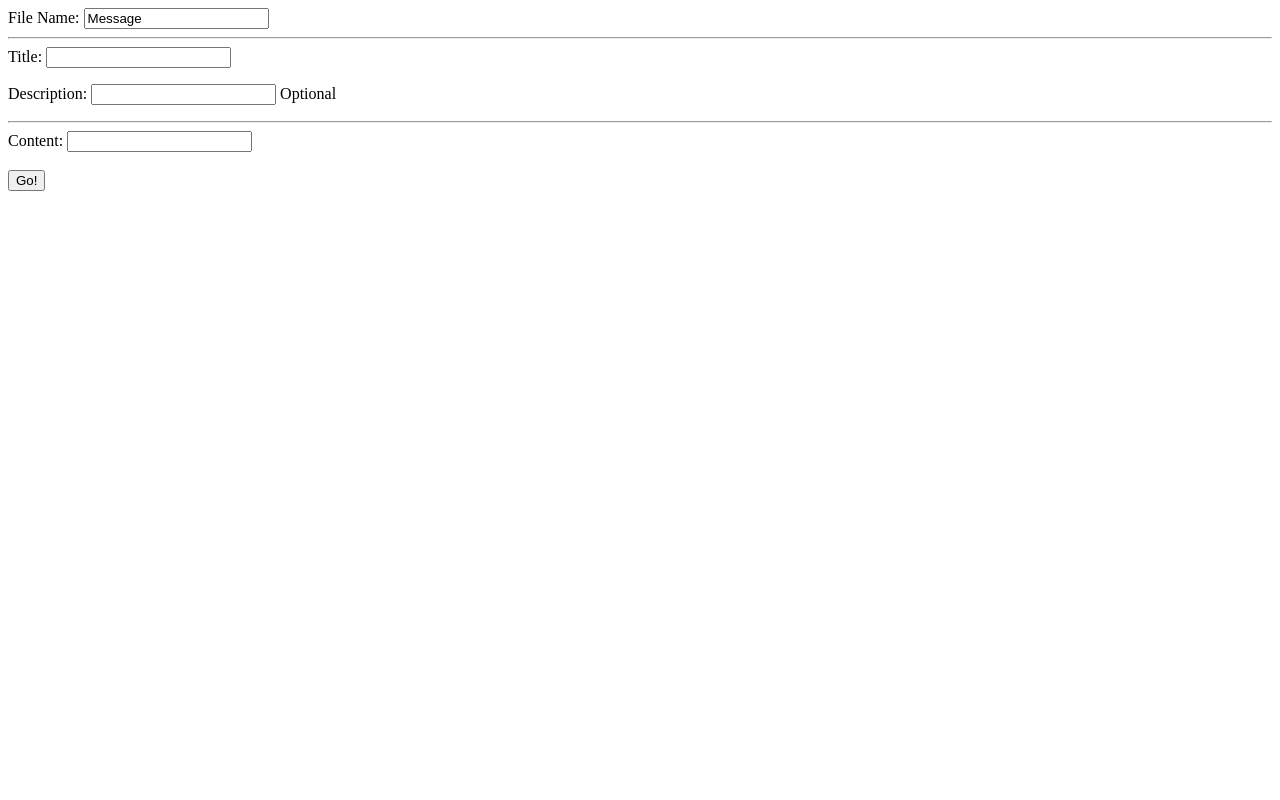
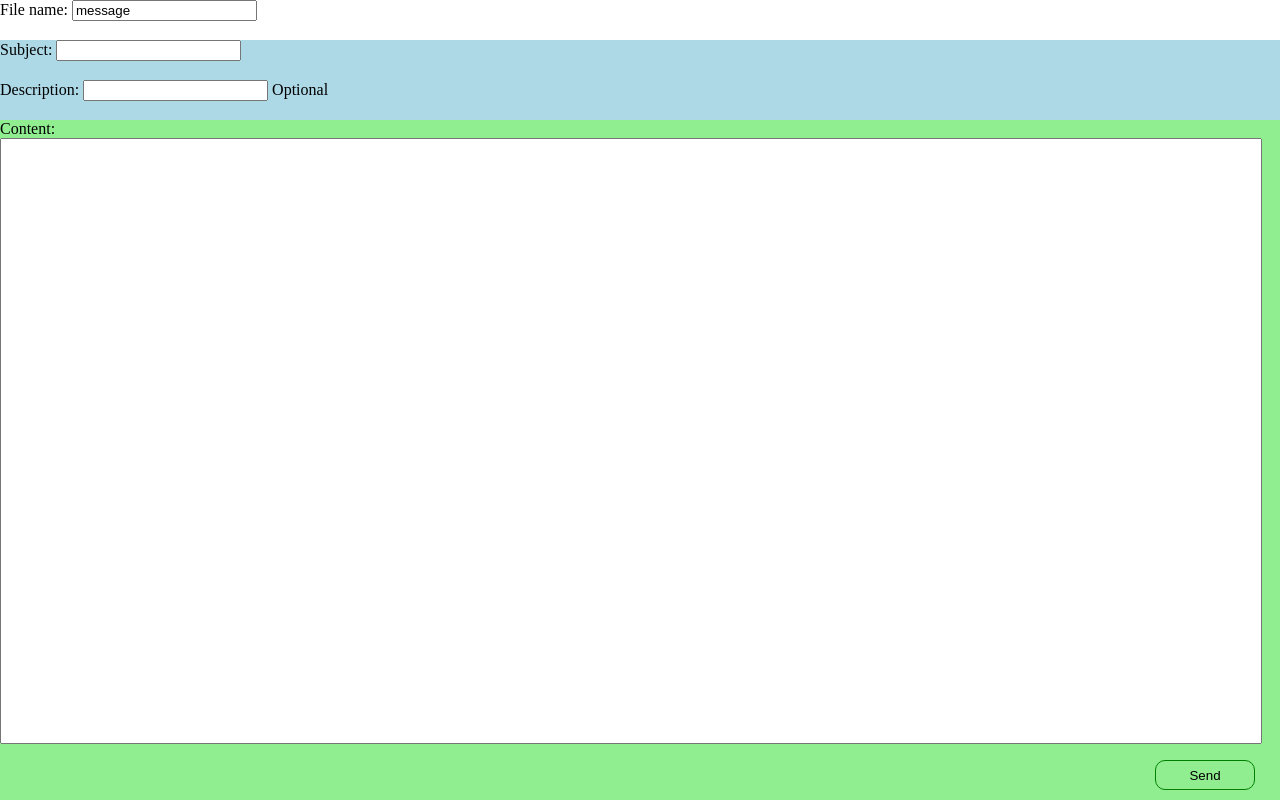
Before and after one commit to athdot/ath-filetype, a plain HTML site: page 404.html in a window 1280 px wide. Drawn offline with nearby package versions, Linux system fonts and the light colour scheme.

Commit message:
Update 404.html

```diff
--- a/404.html
+++ b/404.html
@@ -2,18 +2,77 @@
 <html>
   <head>
     <title>Message Writer</title>
+<style>
+.contentbox{
+width: 98%;
+height: 100%;
+}
+.sendbutton{
+width:100px;
+height: 30px;
+border: 1px solid green;
+background-color: lightgreen;
+position:absolute;
+right: 25px;
+bottom: 10px;
+border-radius: 10px;
+}
+.filename{
+width: 100%;
+height: 40px;
+position: absolute;
+background-color:white;
+left: 0px;
+top: 0px;
+}
+.subject{
+background-color: lightblue;
+position:absolute;
+top: 40px;
+left: 0px;
+width: 100%;
+height: 40px;
+}
+.descript{
+position:absolute;
+top:80px;
+left: 0px;
+background-color: lightblue;
+width: 100%;
+height: 40px;
+}
+.content{
+position:absolute;
+top:120px;
+left: 0px;
+background-color: lightgreen;
+width: 100%;
+}
+body{
+background-color: lightgrey;
+}
+</style>
   </head>
   <body>
-File Name: <input type="text" value="Message" id="flnam"></input>
-<hr>
-Title: <input type="text" id="titlebox"></input><p>
-Description: <input type="text" id="descript"></input> Optional<br>
-<hr>
-Content: <input type="text" id="contentbox"></input><br><br>
-<button onclick="Buttin()">Go!</button>
+<div class="filename">File name: <input type="text" value="message" id="flnam"></input></div>
+<div class="subject">Subject: <input type="text" id="titlebox"></input></div>
+<div class="descript">Description: <input type="text" id="descript"></input> Optional</div>
+<div class="content" style="height: 200px;" id="jsres">Content: <div style="height: 0px;width:100%;" id="mrbluesky"><input type="text" id="contentbox" class="contentbox"></input></div></div>
+<button onclick="Buttin()" class="sendbutton">Send</button>
 <script src="//ajax.googleapis.com/ajax/libs/jquery/3.1.0/jquery.min.js"></script>
 <a id="export" class="myButton" download="name" href="#" style="display:none;">export</a>
 <script>
+var kawaii = window.innerHeight-120
+var moarkawaii = window.innerHeight-200
+document.getElementById('jsres').setAttribute("style","height: " + kawaii + "px;");
+document.getElementById('mrbluesky').setAttribute("style","height: " + moarkawaii + "px;");
+window.addEventListener('resize', function(event){
+var kawaii = window.innerHeight-120
+var moarkawaii = window.innerHeight-200
+document.getElementById('mrbluesky').setAttribute("style","height: " + moarkawaii + "px;");
+document.getElementById('jsres').setAttribute("style","height: " + kawaii + "px;");
+});
+
     function createDownloadLink(anchorSelector, str, fileName){
         if(window.navigator.msSaveOrOpenBlob) {
             var fileData = [str];
@@ -27,7 +86,6 @@ Content: <input type="text" id="contentbox"></input><br><br>
             document.getElementById('export').click();
         }
     }
-
     function Buttin() {
     document.getElementById('export').setAttribute("download",document.getElementById('flnam').value)
 var lel = " "
@@ -198,7 +256,6 @@ if(part === "Z"){
 var letterz = ("bA")
 }
 //Punctuation
-
 if(part === "."){
 var letterz = ("qm")
 }
@@ -286,9 +343,7 @@ var letterz = ("io")
 if(part === "/"){
 var letterz = ("zp")
 }
-
 //Numbers
-
 if(part === "1"){
 var letterz = ("Zc")
 }
@@ -326,7 +381,6 @@ var done = sent.substring(9,sent.length)
 var str = done;
         createDownloadLink("#export",str,"test.txt");
     }
-
 </script>
 </body>
 </html>
```
